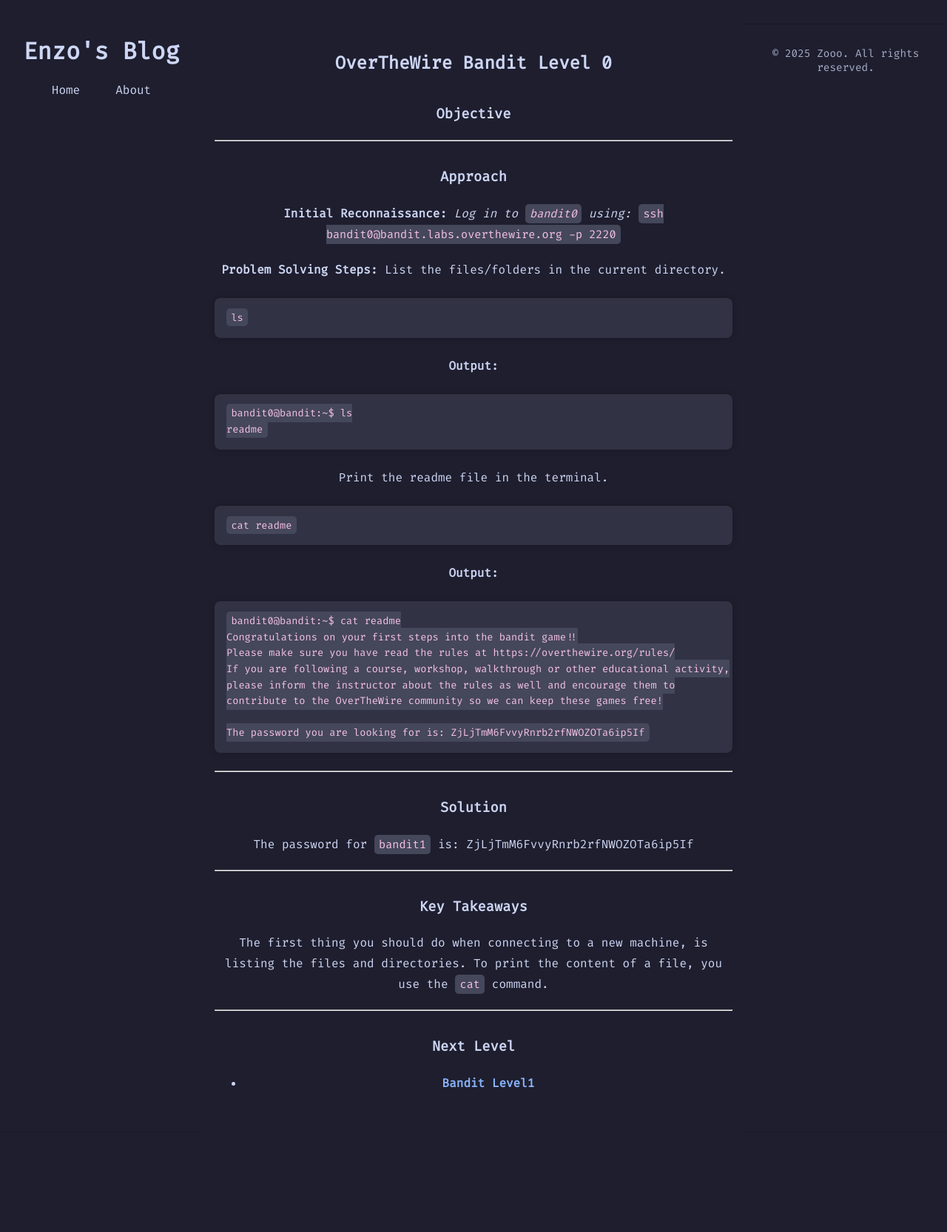
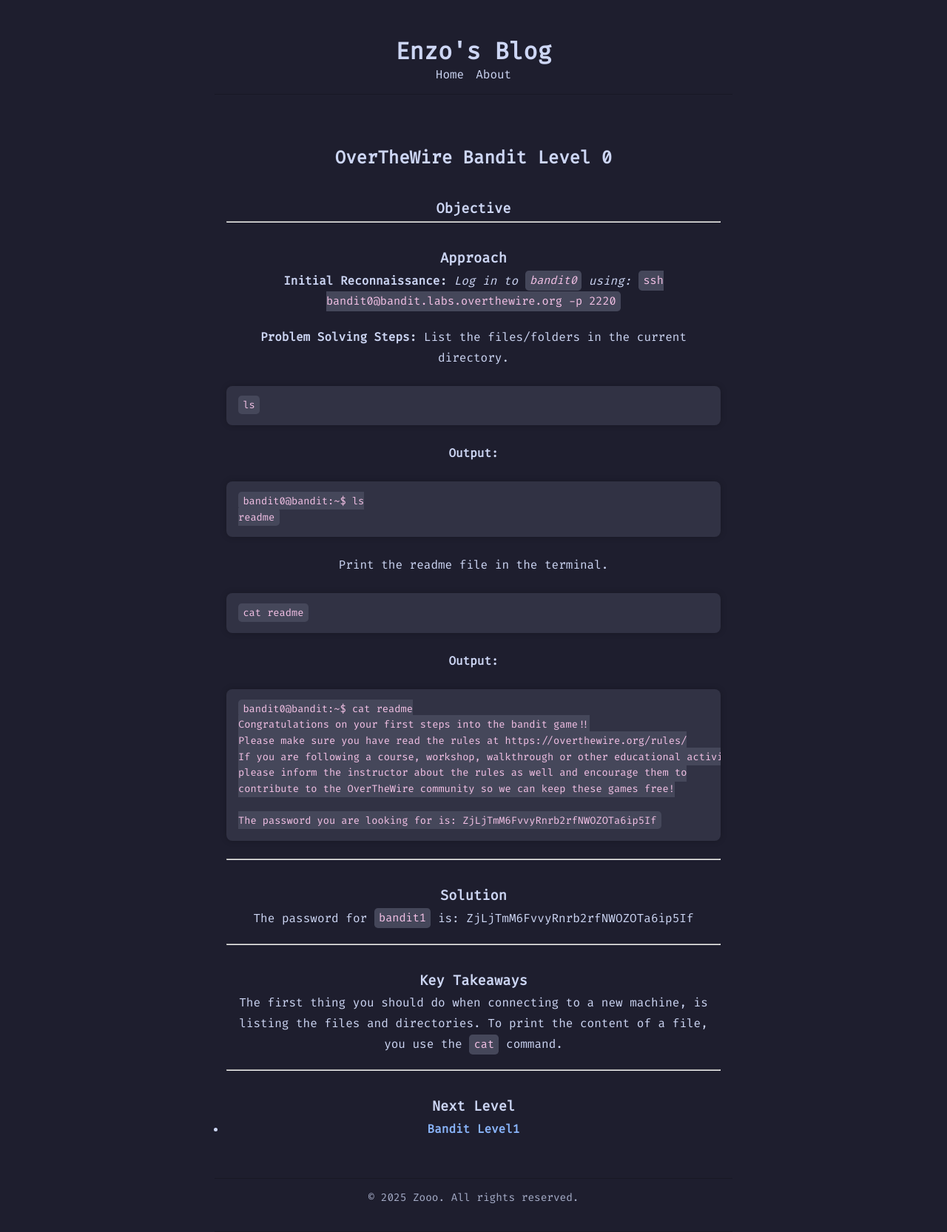
Before and after one commit to Enzo1612/Enzo1612.github.io, a Jekyll site: the page built from bandit/level1.md, in a window 1280 px wide. Shown: the whole page at 74% size. Built offline with Jekyll 4.4.1, drawn with Linux system fonts in a browser that asks for light colours; before the commit the page ends 1531 px from its top, so only the background shows below that.

Commit message:
fix css file to center header and footer

```diff
--- a/assets/css/main.css
+++ b/assets/css/main.css
@@ -8,25 +8,32 @@
   --red: #f38ba8;
 }
 
+* {
+  margin: 0;
+  padding: 0;
+  box-sizing: border-box;
+}
+
 body {
   background-color: var(--base);
   color: var(--text);
   font-family: 'Fira Code', monospace;
-  margin: 0;
-  padding: 0;
   display: flex;
-  justify-content: center;
+  flex-direction: column;
+  align-items: center;
+  min-height: 100vh;
+  padding: 0 1rem;
 }
 
+/* Center and constrain content */
 main {
   width: 100%;
   max-width: 700px;
   padding: 2rem 1rem;
   line-height: 1.75;
-  margin: 0 auto;
 }
 
-/* Make all block content center-aligned visually, but keep good reading layout on mobile */
+/* Text content centered */
 p, ul, ol {
   text-align: center;
   margin-bottom: 1.25rem;
@@ -41,11 +48,21 @@ a:hover {
   text-decoration: underline;
 }
 
-header, footer {
+/* Header and footer are centered and consistent */
+header,
+footer {
+  width: 100%;
+  max-width: 700px;
   text-align: center;
   padding: 1rem 0;
   border-bottom: 1px solid var(--mantle);
-  width: 100%;
+}
+
+footer {
+  border-top: 1px solid var(--mantle);
+  font-size: 0.9rem;
+  color: var(--subtext);
+  margin-top: auto;
 }
 
 header nav {
@@ -55,20 +72,13 @@ header nav {
   gap: 1rem;
 }
 
-header a, footer a {
-  margin: 0 1rem;
+header a,
+footer a {
+  color: var(--text);
   text-decoration: none;
-  color: var(--text);
 }
 
-footer {
-  font-size: 0.9rem;
-  color: var(--subtext);
-  border-top: 1px solid var(--mantle);
-  margin-top: 2rem;
-}
-
-/* Multiline code blocks */
+/* Code blocks */
 pre {
   background-color: #313244;
   color: #cdd6f4;
@@ -112,29 +122,17 @@ h1, h2, h3, h4, h5, h6 {
   margin-top: 2rem;
 }
 
-/* 📱 Mobile responsive fix */
-@media (max-width: 480px) {
-  main {
-    padding: 1.5rem 1rem;
-  }
-
+/* 📱 Mobile tweaks */
+@media (max-width: 600px) {
   header nav {
     flex-direction: column;
     gap: 0.5rem;
-  }
-
-  header a, footer a {
-    margin: 0.25rem 0;
   }
 
   pre {
     font-size: 0.85rem;
   }
 
-  p, ul, ol {
-    text-align: left; /* better readability on small screens */
-  }
-
   h1, h2, h3 {
     font-size: 1.4rem;
   }
```
